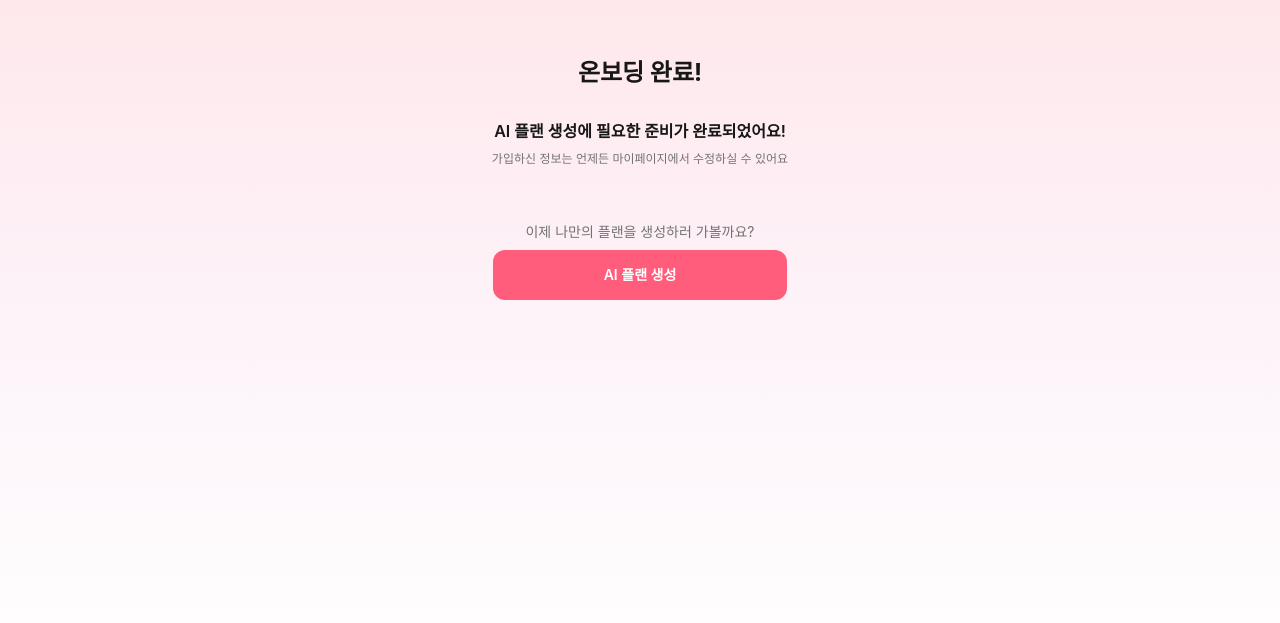
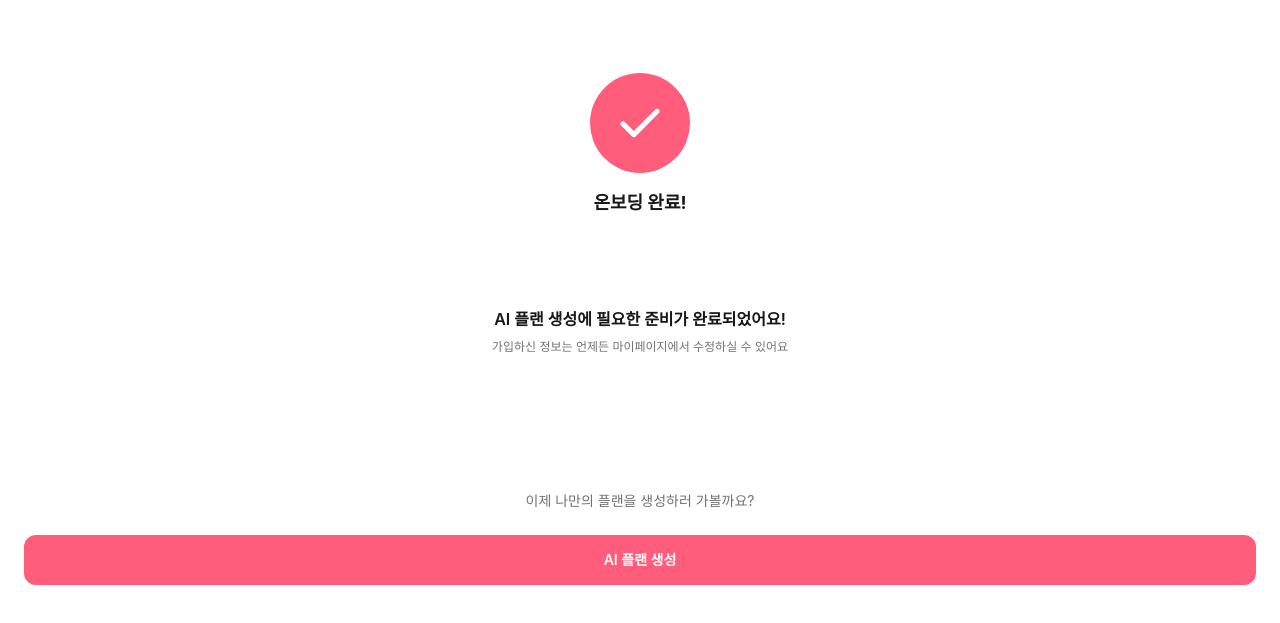
Before and after one commit to Haesam-Routia/Routia-FE, a React (Vite) app: page /onboarding in a window 1280 px wide. Shown: the part 115-738 px from the top of the page. Built offline with nearby package versions, Linux system fonts and the light colour scheme.

Commit message:
onboarding page 최종 수정

```diff
--- a/src/components/OnboardingLayout.tsx
+++ b/src/components/OnboardingLayout.tsx
@@ -6,8 +6,8 @@ interface OnboardingLayoutProps {
 
 export default function OnboardingLayout({ children }: OnboardingLayoutProps) {
   return (
-    <div className="flex min-h-screen w-full justify-center bg-gradient-to-b from-rose-100 via-pink-50 to-white px-6 py-12">
-      <div className="flex w-full max-w-sm flex-col items-center gap-4 text-center">
+    <div className="flex min-h-screen w-full justify-center bg-white px-6 py-12 mt-35">
+      <div className="flex w-full flex-col items-center gap-4 text-center">
         {children}
       </div>
     </div>
@@ -24,7 +24,7 @@ export function OnboardingButton({ onClick, children }: OnboardingButtonProps) {
     <button
       type="button"
       onClick={onClick}
-      className="mt-2 h-[50px] w-[294px] rounded-xl bg-buttonColor px-4 py-3.5 text-sm font-semibold text-white"
+      className="mt-2 h-[50px] w-full rounded-xl bg-buttonColor px-4 py-3.5 text-sm font-semibold text-white"
     >
       {children}
     </button>
--- a/src/onboarding/AiPlanDoneScreen.tsx
+++ b/src/onboarding/AiPlanDoneScreen.tsx
@@ -1,12 +1,13 @@
 import { useNavigate } from "react-router-dom";
-import CheckItem from "./Checkitem";
+import CheckItem from "./CheckItem";
 import checkImg from "../assets/routia-check-pink.svg";
-import OnboardingLayout, { OnboardingButton } from "../components/OnboardingLayout";
+import OnboardingLayout, {
+  OnboardingButton,
+} from "../components/OnboardingLayout";
 export default function AiPlanDoneScreen() {
   const navigate = useNavigate();
 
   return (
-
     <OnboardingLayout>
       <img src={checkImg} alt="완료" className="h-[100px] w-[100px]" />
 
@@ -24,7 +25,7 @@ export default function AiPlanDoneScreen() {
         <CheckItem done>맞춤 루틴 생성</CheckItem>
       </ul>
 
-      <p className="mt-2 text-sm text-neutral-500">
+      <p className="mt-13 text-sm text-neutral-500">
         앞으로 루티아와 함께 목표를 달성해봐요!
       </p>
 
--- a/src/onboarding/AiPlanLoadingScreen.tsx
+++ b/src/onboarding/AiPlanLoadingScreen.tsx
@@ -1,7 +1,7 @@
 import { useEffect, useState } from "react";
 import { useNavigate } from "react-router-dom";
 import OnboardingLayout from "../components/OnboardingLayout";
-import CheckItem from "./Checkitem";
+import CheckItem from "./CheckItem";
 import loadingImg from "../assets/routia-loading-bold.svg";
 
 const STEPS = [
@@ -24,15 +24,31 @@ export default function AiPlanLoadingScreen() {
     return () => clearTimeout(t);
   }, [doneCount, navigate]);
 
+  const [dots, setDots] = useState("");
+
+  useEffect(() => {
+    const interval = setInterval(() => {
+      setDots((prev) => (prev.length >= 3 ? "" : prev + "."));
+    }, 500); // 0.5초마다 점 개수 변경
+
+    return () => clearInterval(interval);
+  }, []);
+
   return (
     <OnboardingLayout>
-      <img src={loadingImg} alt="로딩 중" className="h-[100px] w-[100px] animate-spin" />
+      <img
+        src={loadingImg}
+        alt="로딩 중"
+        className="h-[100px] w-[100px] animate-[spin_2s_linear_infinite]"
+      />
 
       <h1 className="text-lg font-bold text-neutral-900">
         AI 플랜을 생성하고 있어요
       </h1>
+
+      {/* dots 변수를 뒤에 붙여줍니다 */}
       <p className="text-xs text-neutral-500">
-        입력하신 정보를 분석해 맞춤 루틴을 준비 중입니다...
+        입력하신 정보를 분석해 맞춤 루틴을 준비 중입니다{dots}
       </p>
 
       <ul className="mt-2 flex w-full flex-col gap-3 rounded-xl border border-neutral-200 p-4 text-left">
--- a/src/onboarding/OnboardingCompleteScreen.tsx
+++ b/src/onboarding/OnboardingCompleteScreen.tsx
@@ -1,24 +1,27 @@
 import { useNavigate } from "react-router-dom";
-import OnboardingLayout, { OnboardingButton } from "../components/OnboardingLayout";
+import OnboardingLayout, {
+  OnboardingButton,
+} from "../components/OnboardingLayout";
+import checkImg from "../assets/routia-check-pink.svg";
 
 export default function OnboardingCompleteScreen() {
   const navigate = useNavigate();
 
   return (
     <OnboardingLayout>
-      <div className="flex flex-col items-center">
-        <div className="mt-3 h-[100px] w-[100px]" />
+      <div className="flex flex-col items-center w-full">
+        <img src={checkImg} alt="완료" className="h-[100px] w-[100px]" />
 
-        <h1 className="mt-3 text-2xl font-bold text-neutral-900">온보딩 완료!</h1>
+        <p className="mt-4 text-lg font-bold text-neutral-900">온보딩 완료!</p>
 
-        <p className="mt-[30px] text-base font-semibold text-neutral-900">
+        <p className="mt-22.5 text-base font-semibold text-neutral-900">
           AI 플랜 생성에 필요한 준비가 완료되었어요!
         </p>
         <p className="mt-2 text-xs text-neutral-500">
           가입하신 정보는 언제든 마이페이지에서 수정하실 수 있어요
         </p>
 
-        <p className="mt-[55px] text-sm text-neutral-500">
+        <p className="mt-34 text-sm text-neutral-500 mb-4">
           이제 나만의 플랜을 생성하러 가볼까요?
         </p>
 
--- a/src/signupStep/SignupScreen.tsx
+++ b/src/signupStep/SignupScreen.tsx
@@ -153,7 +153,7 @@ export default function SignupScreen() {
               : "bg-buttonColor text-white cursor-pointer hover:opacity-90" // 활성화 스타일
           }`}
         >
-          가입하기
+          {!canSubmit ? "비밀번호를 확인해주세요" : "가입하기"}
         </button>
       </form>
     </div>
```
